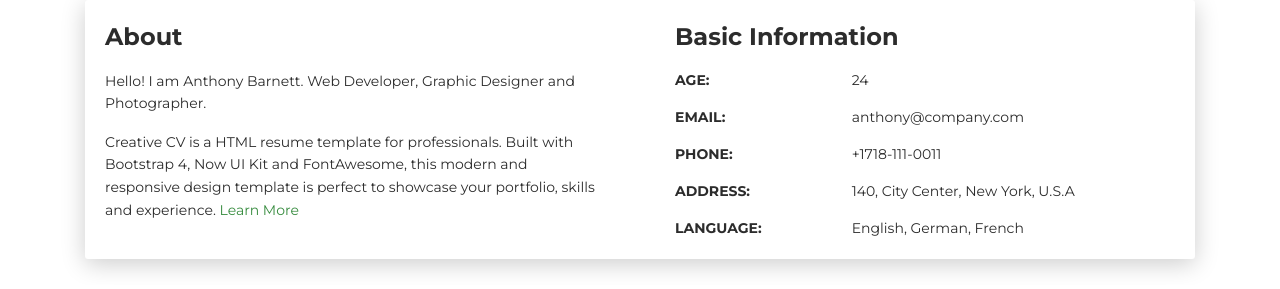
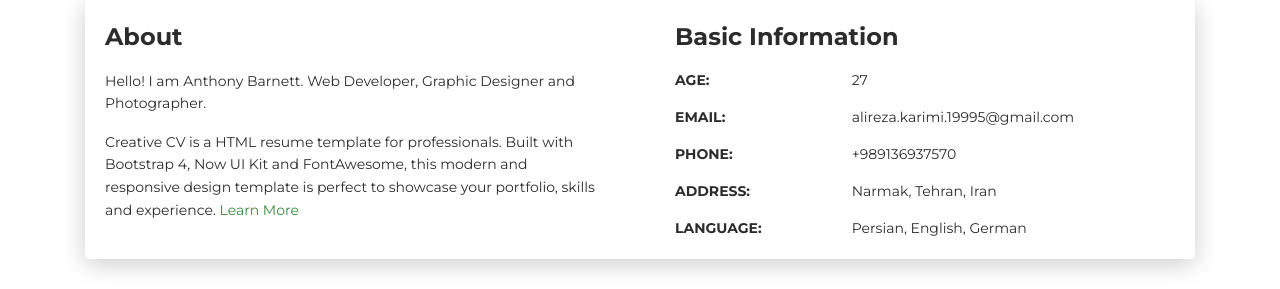
Before and after one commit to alirezakrm/alirezakarimi19995.github.io, a plain HTML site: page index.html in a window 1280 px wide. Shown: the part 620-909 px from the top of the page. Drawn offline with nearby package versions, Linux system fonts and the light colour scheme.

Commit message:
Update index.html

```diff
--- a/index.html
+++ b/index.html
@@ -77,23 +77,23 @@
             <div class="h4 mt-0 title">Basic Information</div>
             <div class="row">
               <div class="col-sm-4"><strong class="text-uppercase">Age:</strong></div>
-              <div class="col-sm-8">24</div>
+              <div class="col-sm-8">27</div>
             </div>
             <div class="row mt-3">
               <div class="col-sm-4"><strong class="text-uppercase">Email:</strong></div>
-              <div class="col-sm-8">anthony@company.com</div>
+              <div class="col-sm-8">alireza.karimi.19995@gmail.com</div>
             </div>
             <div class="row mt-3">
               <div class="col-sm-4"><strong class="text-uppercase">Phone:</strong></div>
-              <div class="col-sm-8">+1718-111-0011</div>
+              <div class="col-sm-8">+989136937570</div>
             </div>
             <div class="row mt-3">
               <div class="col-sm-4"><strong class="text-uppercase">Address:</strong></div>
-              <div class="col-sm-8">140, City Center, New York, U.S.A</div>
+              <div class="col-sm-8">Narmak, Tehran, Iran</div>
             </div>
             <div class="row mt-3">
               <div class="col-sm-4"><strong class="text-uppercase">Language:</strong></div>
-              <div class="col-sm-8">English, German, French</div>
+              <div class="col-sm-8">Persian, English, German</div>
             </div>
           </div>
         </div>
```
